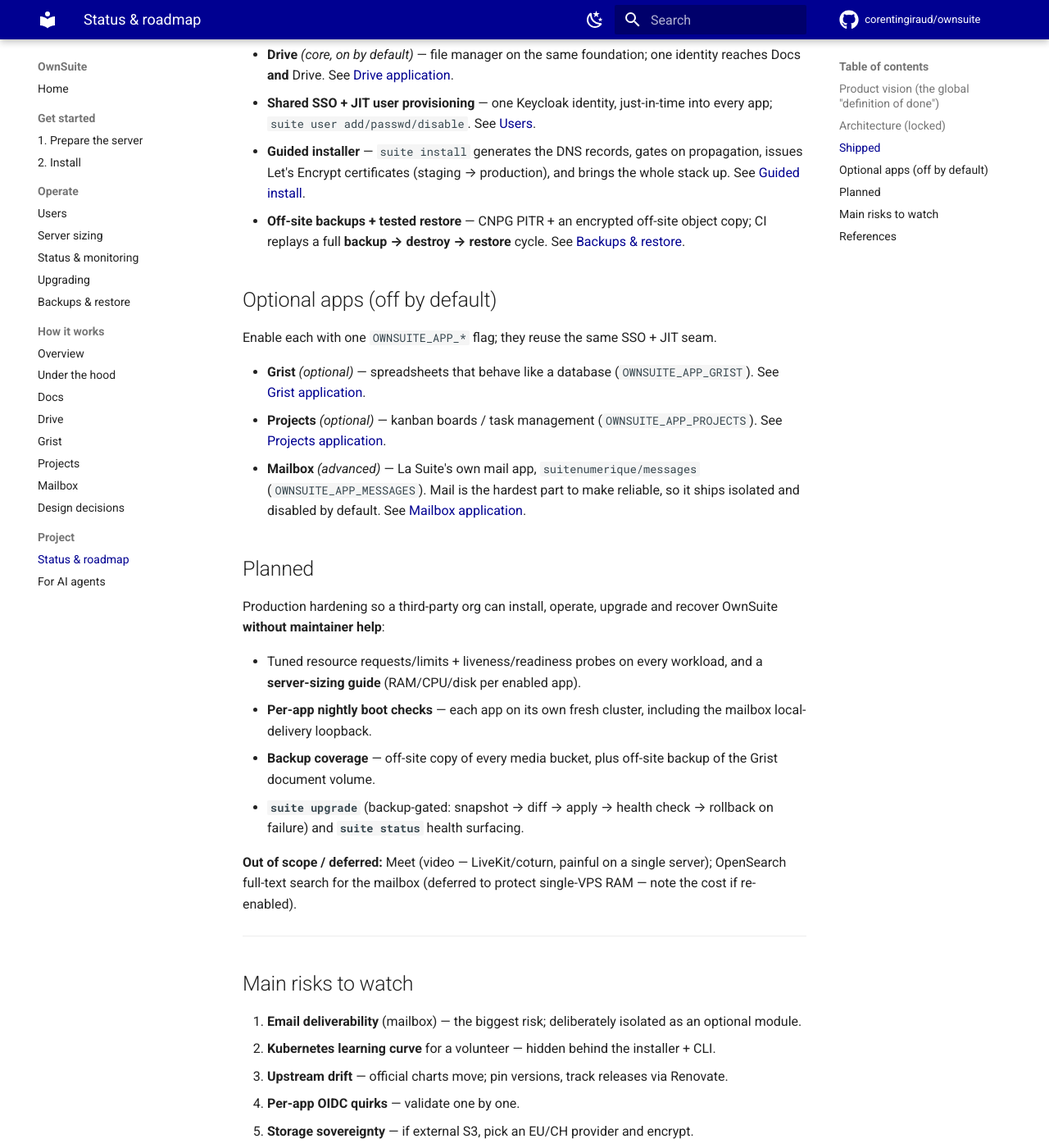
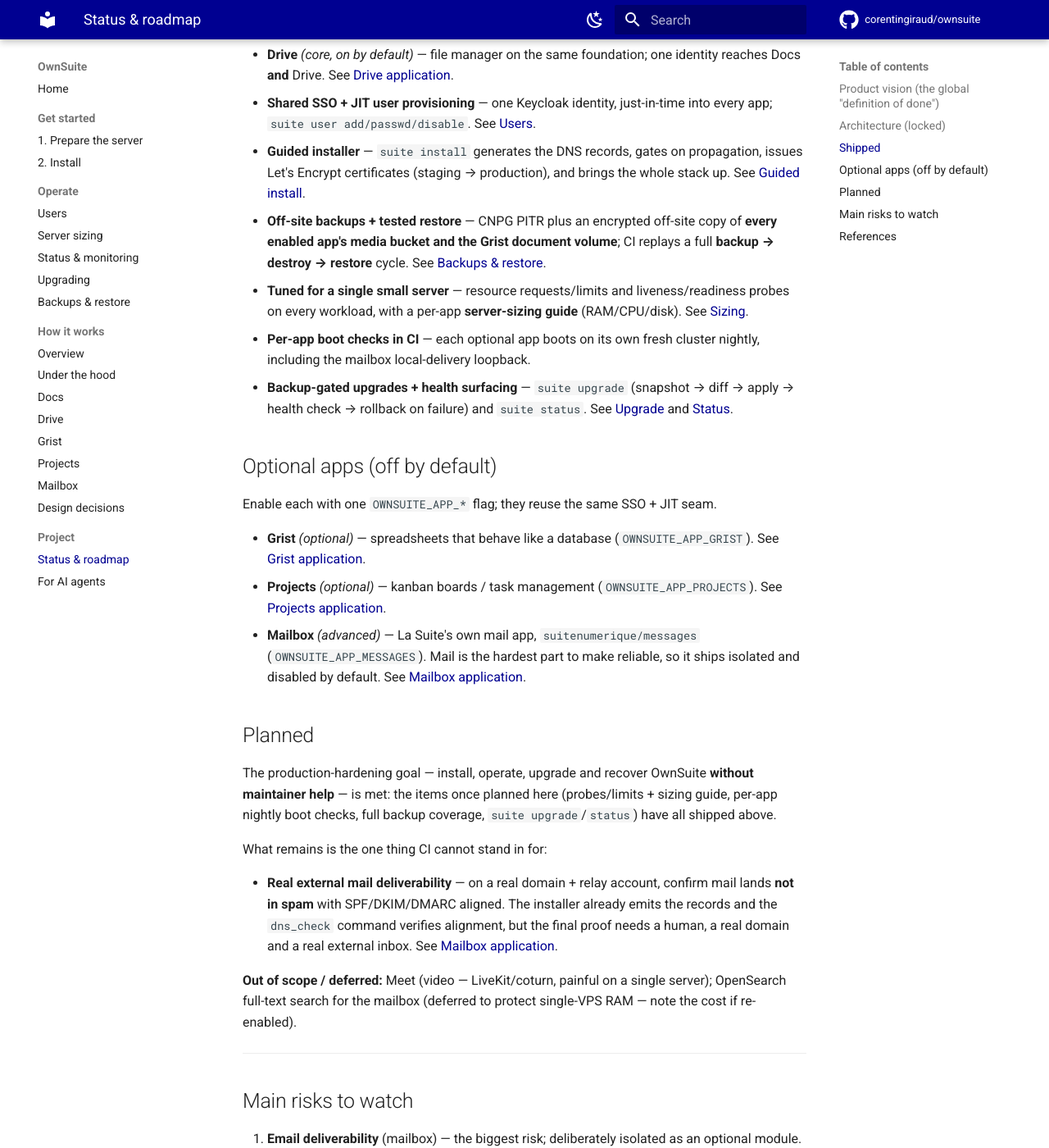
Before and after one commit to corentingiraud/ownsuite, an MkDocs documentation site: the page built from docs/project/roadmap.md, in a window 1280 px wide and 1400 px high, scrolled down 1459 px. Shown: the whole window at 82% size. Built offline with MkDocs 1.6.1 and Material for MkDocs 9.7.7, drawn with Linux system fonts in a browser that asks for light colours; comment, search, counter and statistics services are not loaded.

Commit message:
docs(roadmap): reconcile the status board with what has shipped (#33)
All four items previously under Planned have shipped (PRs #27, #29-#32): tuned
resources/probes + sizing guide, per-app nightly boot checks, full off-site backup
coverage (media buckets + Grist volume), and suite upgrade/status. Move them to
Shipped and update the backups bullet. Planned now holds the one thing CI cannot
prove: real external mail deliverability (human, real domain + relay + inbox).

```diff
--- a/docs/project/roadmap.md
+++ b/docs/project/roadmap.md
@@ -52,8 +52,16 @@
 - **Guided installer** — `suite install` generates the DNS records, gates on propagation, issues
   Let's Encrypt certificates (staging → production), and brings the whole stack up. See
   [Guided install](../get-started/install.md).
-- **Off-site backups + tested restore** — CNPG PITR + an encrypted off-site object copy; CI
-  replays a full **backup → destroy → restore** cycle. See [Backups & restore](../operate/backups.md).
+- **Off-site backups + tested restore** — CNPG PITR plus an encrypted off-site copy of **every
+  enabled app's media bucket and the Grist document volume**; CI replays a full
+  **backup → destroy → restore** cycle. See [Backups & restore](../operate/backups.md).
+- **Tuned for a single small server** — resource requests/limits and liveness/readiness probes on
+  every workload, with a per-app **server-sizing guide** (RAM/CPU/disk). See [Sizing](../operate/sizing.md).
+- **Per-app boot checks in CI** — each optional app boots on its own fresh cluster nightly,
+  including the mailbox local-delivery loopback.
+- **Backup-gated upgrades + health surfacing** — `suite upgrade` (snapshot → diff → apply →
+  health check → rollback on failure) and `suite status`. See [Upgrade](../operate/upgrade.md)
+  and [Status](../operate/status.md).
 
 ## Optional apps (off by default)
 
@@ -69,17 +77,16 @@
 
 ## Planned
 
-Production hardening so a third-party org can install, operate, upgrade and recover OwnSuite
-**without maintainer help**:
+The production-hardening goal — install, operate, upgrade and recover OwnSuite **without
+maintainer help** — is met: the items once planned here (probes/limits + sizing guide, per-app
+nightly boot checks, full backup coverage, `suite upgrade`/`status`) have all shipped above.
 
-- Tuned resource requests/limits + liveness/readiness probes on every workload, and a
-  **server-sizing guide** (RAM/CPU/disk per enabled app).
-- **Per-app nightly boot checks** — each app on its own fresh cluster, including the mailbox
-  local-delivery loopback.
-- **Backup coverage** — off-site copy of every media bucket, plus off-site backup of the Grist
-  document volume.
-- **`suite upgrade`** (backup-gated: snapshot → diff → apply → health check → rollback on
-  failure) and **`suite status`** health surfacing.
+What remains is the one thing CI cannot stand in for:
+
+- **Real external mail deliverability** — on a real domain + relay account, confirm mail lands
+  **not in spam** with SPF/DKIM/DMARC aligned. The installer already emits the records and the
+  `dns_check` command verifies alignment, but the final proof needs a human, a real domain and a
+  real external inbox. See [Mailbox application](../understand/messages.md).
 
 **Out of scope / deferred:** Meet (video — LiveKit/coturn, painful on a single server);
 OpenSearch full-text search for the mailbox (deferred to protect single-VPS RAM — note the cost
```
